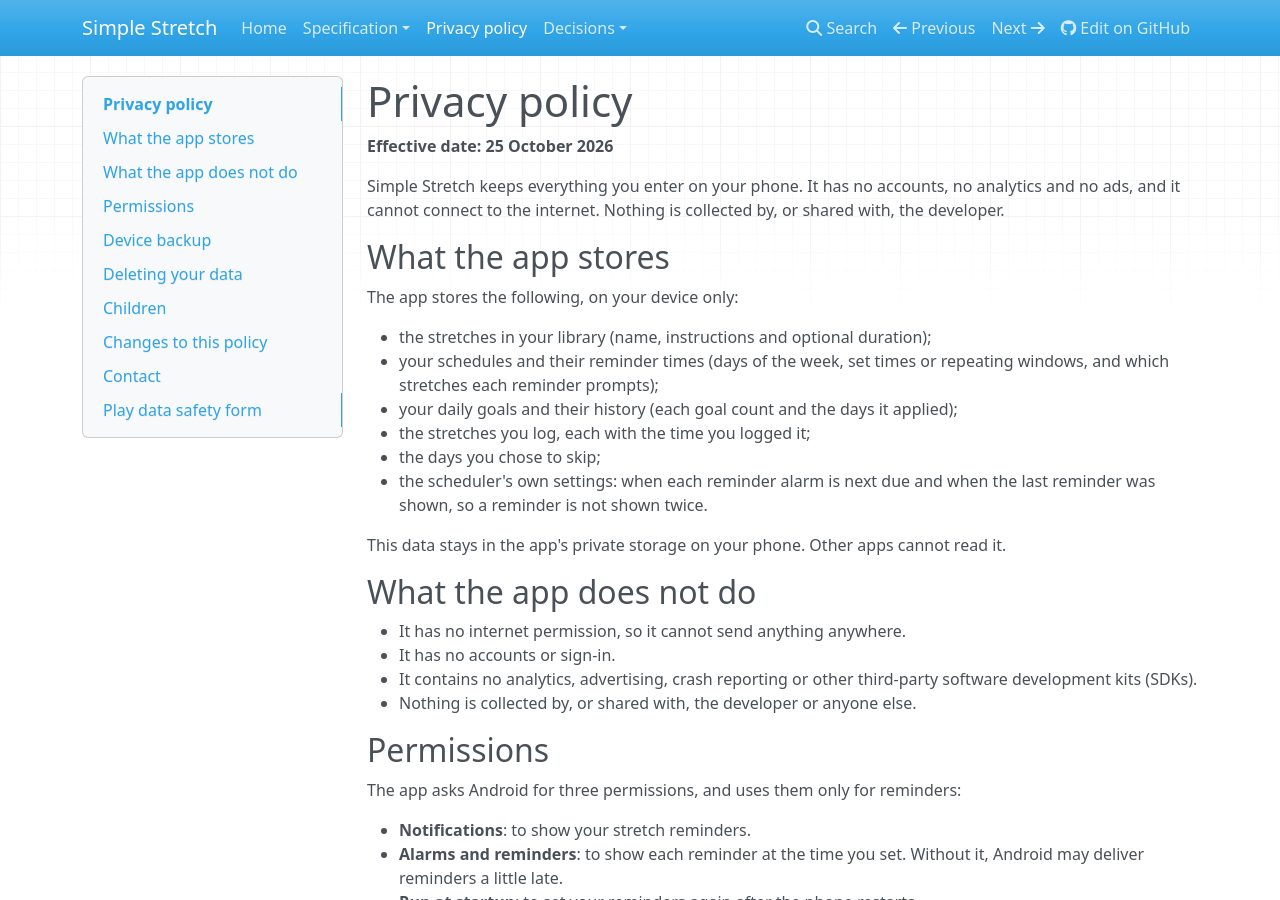
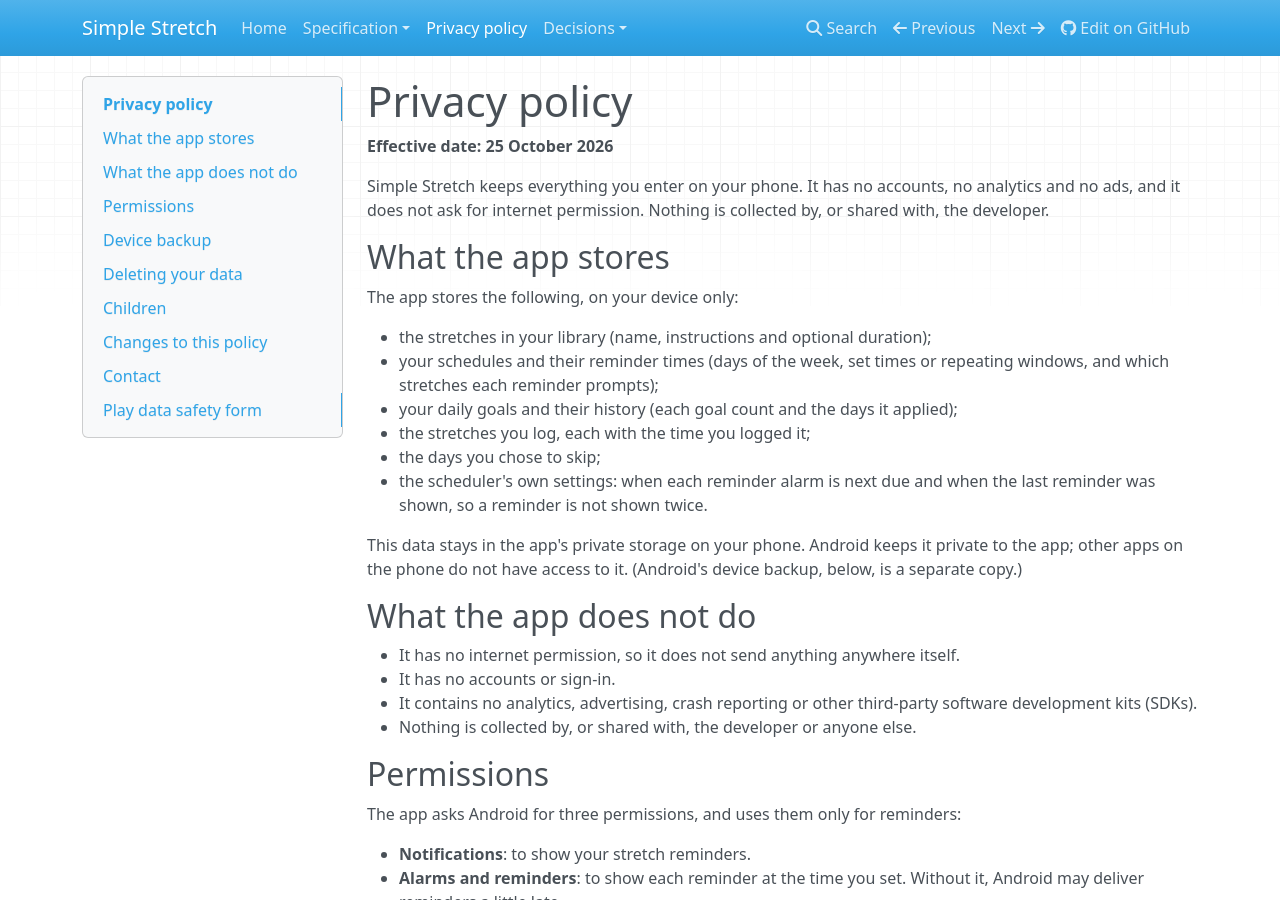
Before and after one commit to derekwinters/simple-stretch-android, an MkDocs documentation site: the page built from docs/privacy.md, in a window 1280 px wide and 900 px high. Built offline with MkDocs 1.6.1, drawn with Linux system fonts in a browser that asks for light colours; nearby versions of some CDN libraries.

Commit message:
docs(privacy): describe internet access and private storage accurately
Co-Authored-By: Claude Opus 5.5 (1M context) <noreply@anthropic.com>

```diff
--- a/docs/privacy.md
+++ b/docs/privacy.md
@@ -3,7 +3,7 @@
 **Effective date: 25 October 2026**
 
 Simple Stretch keeps everything you enter on your phone. It has no accounts, no analytics and
-no ads, and it cannot connect to the internet. Nothing is collected by, or shared with, the
+no ads, and it does not ask for internet permission. Nothing is collected by, or shared with, the
 developer.
 
 ## What the app stores
@@ -19,11 +19,13 @@ The app stores the following, on your device only:
 - the scheduler's own settings: when each reminder alarm is next due and when the last reminder
   was shown, so a reminder is not shown twice.
 
-This data stays in the app's private storage on your phone. Other apps cannot read it.
+This data stays in the app's private storage on your phone. Android keeps it private to the
+app; other apps on the phone do not have access to it. (Android's device backup, below, is a
+separate copy.)
 
 ## What the app does not do
 
-- It has no internet permission, so it cannot send anything anywhere.
+- It has no internet permission, so it does not send anything anywhere itself.
 - It has no accounts or sign-in.
 - It contains no analytics, advertising, crash reporting or other third-party software
   development kits (SDKs).
```
